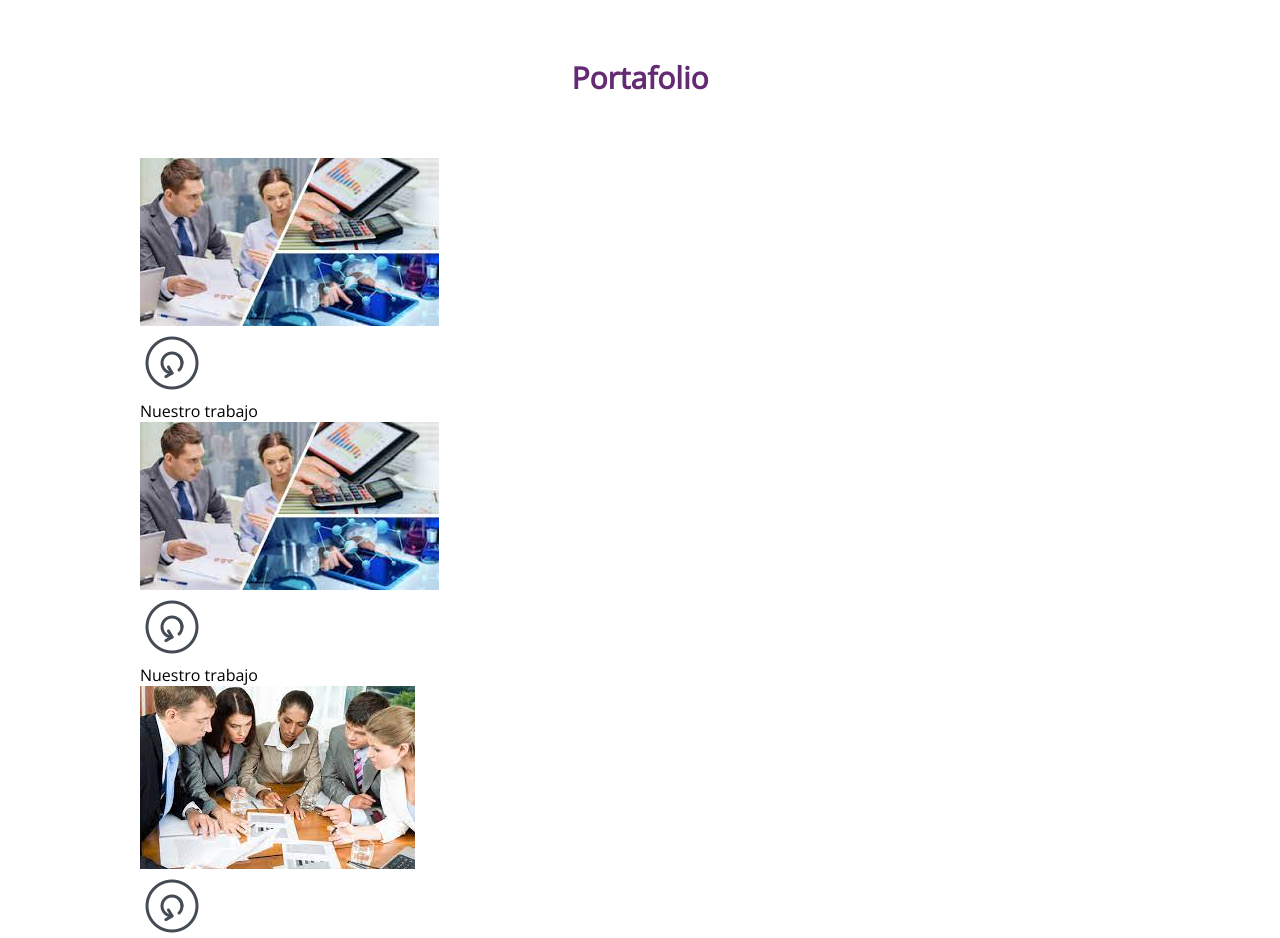
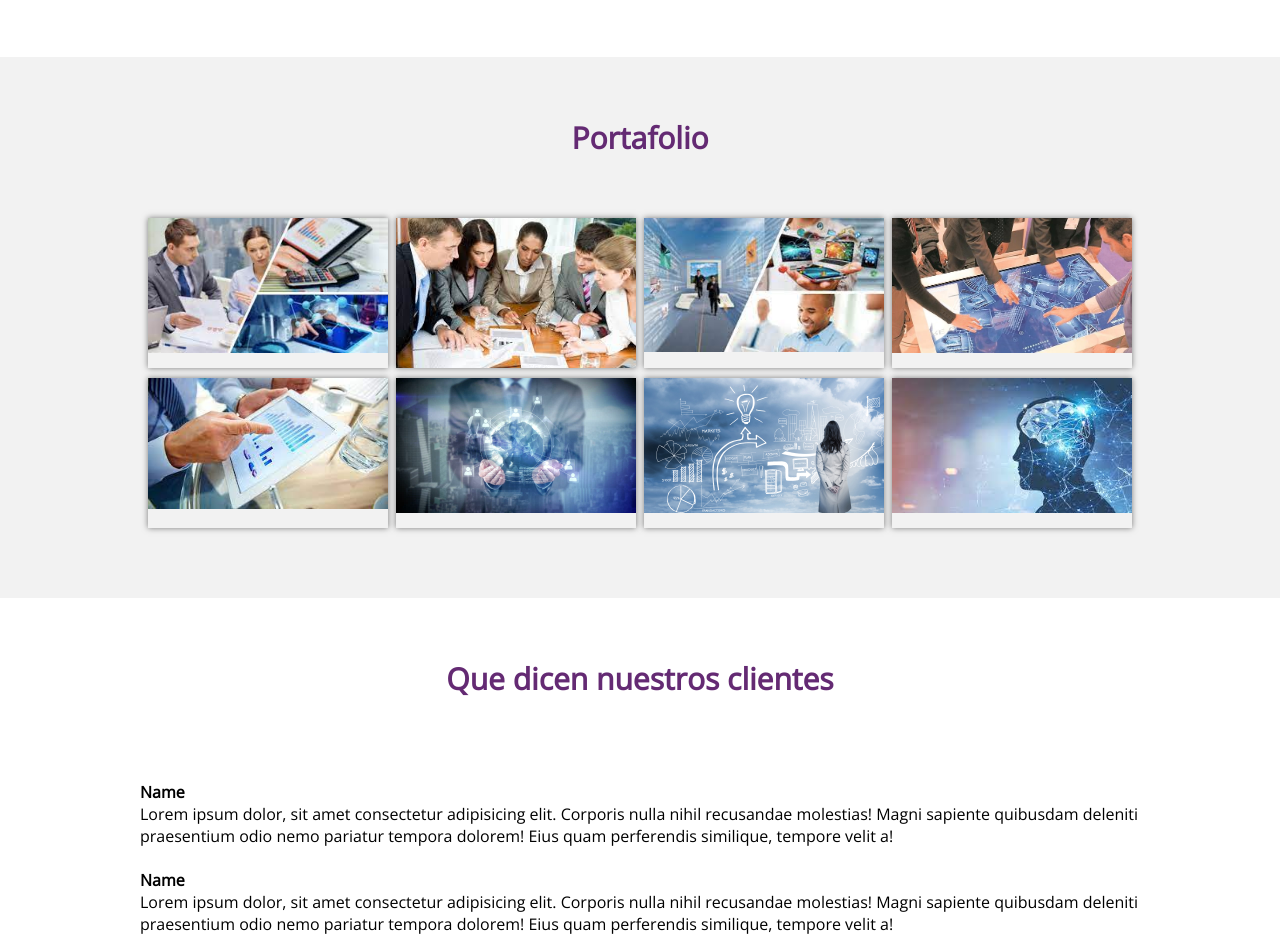
Before and after one commit to lehder/Porfolio, a plain HTML site: page index.html in a window 1280 px wide. Shown: the part 1336-2274 px from the top of the page. Drawn offline with nearby package versions, Linux system fonts and the light colour scheme.

Commit message:
We have styled the Portfolio section

```diff
--- a/index.html
+++ b/index.html
@@ -43,6 +43,8 @@
         <section class="portafolio">
             <div class="contenedor">
                 <h2 class="titulo">Portafolio</h2>
+                <div class="galeria-port">
+
                 <div class="imagen-port">
                    <img src="./vectores/img.jpeg1.jpeg" alt="">
                    <div class="hover-galeria">
@@ -50,14 +52,6 @@
                        <p>Nuestro trabajo</p>
                    </div>
                 </div>
-
-                <div class="imagen-port">
-                    <img src="./vectores/img.jpeg1.jpeg" alt="">
-                    <div class="hover-galeria">
-                        <img src="./vectores/icons-gira.png" alt="">
-                        <p>Nuestro trabajo</p>
-                    </div>
-                 </div>
 
                  <div class="imagen-port">
                     <img src="./vectores/img.jpeg2.jpeg" alt="">
@@ -115,6 +109,7 @@
                     </div>
                  </div>
 
+              </div>
             </div>
         </section>
 
--- a/style.css
+++ b/style.css
@@ -91,4 +91,60 @@ header .textos-header {
     height: 30px;
     padding: 2px;
     box-shadow: 0 0 6px 0 rgba(0, 0, 0, hsla(135, 59%, 54%, 0.507));
+    margin-right: 8px;
 }
+.contenido-textos p {
+    padding: 0px 0px 30px 15px;
+    font-weight: 300;
+    text-align: justify;
+}
+
+/* Galeria */
+
+.portafolio {
+    background: #f2f2f2;
+}
+
+.galeria-port {
+    display: flex;
+    justify-content: space-evenly;
+    flex-wrap: wrap;
+}
+.imagen-port {
+    width: 24%;
+    margin-bottom: 10px;
+    height: 150px;
+    overflow: hidden;
+    position: relative;
+    cursor: pointer;
+    box-shadow: 0 0 6px 0 rgba(0, 0, 0, .5);
+}
+.imagen-port > img {
+    width: 100%;
+    /*height: 100%;*/
+    object-fit: cover;
+    display: block;
+}
+.hover-galeria {
+    position: absolute;
+    width: 100%;
+    height: 100%;
+    top: 0;
+    transform: scale(0);
+    background: hsla(273,91%,27%, 0.7);
+    transition: transform .5s;
+
+    display: flex;
+    justify-content: center;
+    align-items: center;
+    flex-direction: column;
+}
+.hover-galeria img {
+    width: 50px;
+}
+.hover-galeria p {
+    color: #fff;
+}
+.imagen-port:hover .hover-galeria {
+    transform: scale(1);
+}
```
Also changed, not shown: 1 other file.
